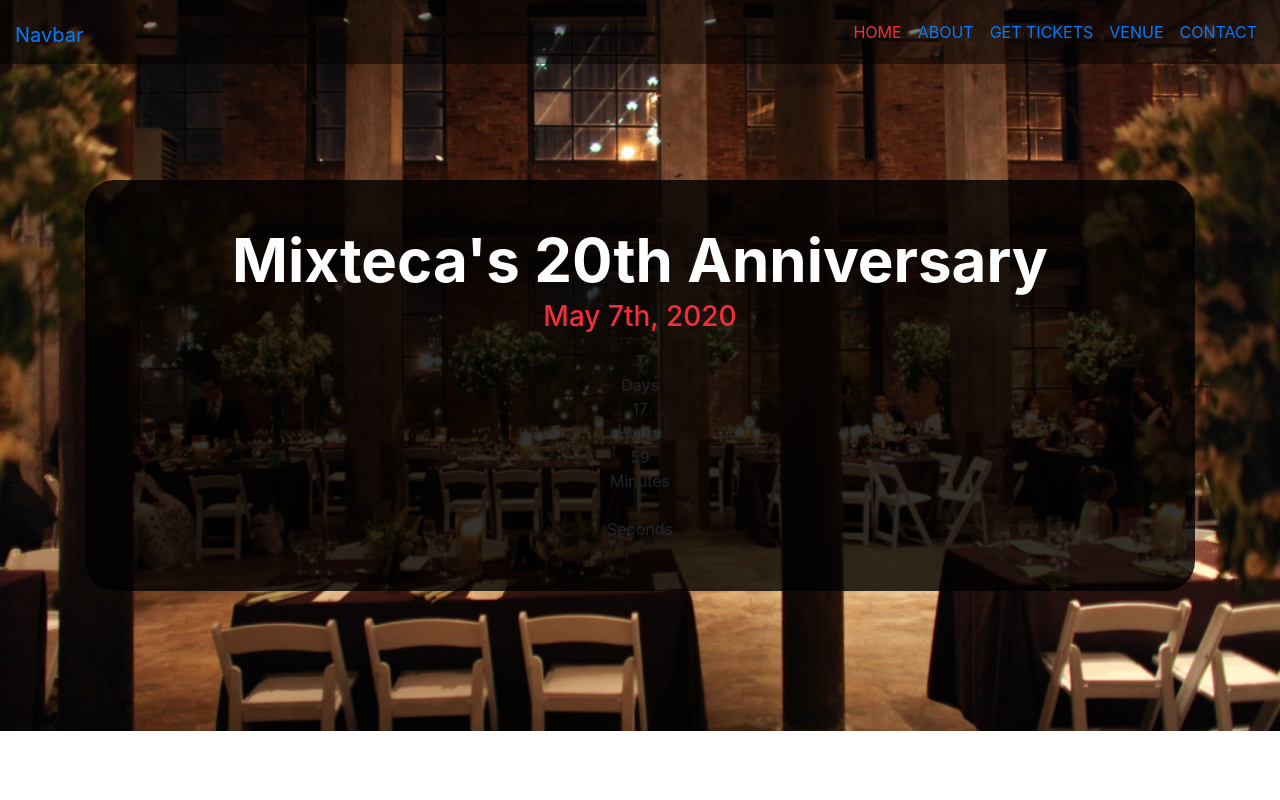
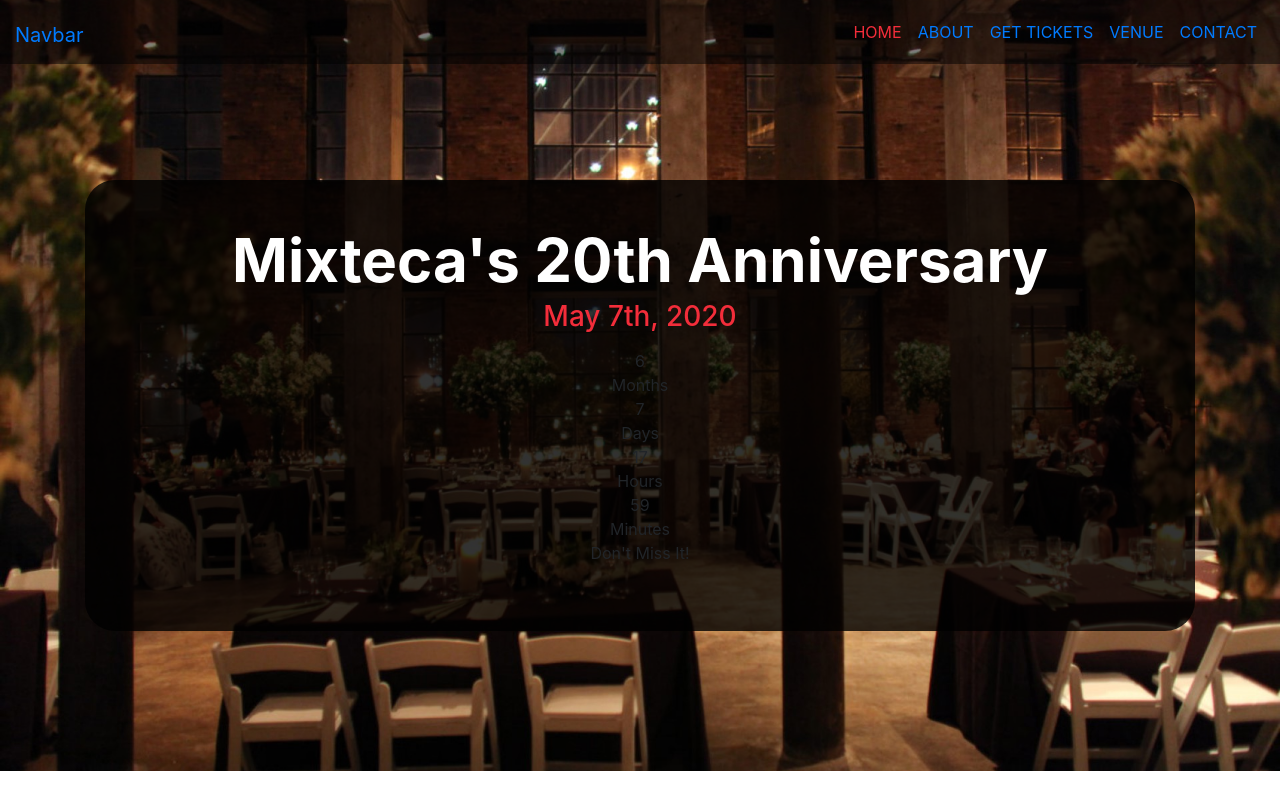
Before and after one commit to edmorales94/Mixteca-Organization, a website: page index.html in a window 1280 px wide. Shown: the top 800 px of the page. Drawn offline with nearby package versions, Linux system fonts and the light colour scheme.

Commit message:
Added countdown code section

```diff
--- a/index.html
+++ b/index.html
@@ -69,23 +69,24 @@
                     <div class="header-banner">
                         <h1>Mixteca's <span>20th Anniversary</span></h1>
                         <h3>May 7th, 2020</h3>
-                        <div id="clockdiv">
+                        <div id="clockdiv" class="col-md-12">
                             <div>
-                                <span class=" col days" id="day"></span>
+                                <span class="months" id="month"></span>
+                                <div class="textInformation">Months</div>
+                            </div>
+                            <div>
+                                <span class="days" id="day"></span>
                                 <div class="textInformation">Days</div>
                             </div>
                             <div>
-                                <span class="col hours" id="hour"></span>
+                                <span class="hours" id="hour"></span>
                                 <div class="textInformation">Hours</div>
                             </div>
                             <div>
-                                <span class="col minutes" id="minute"></span>
+                                <span class="minutes" id="minute"></span>
                                 <div class="textInformation">Minutes</div>
                             </div>
-                            <div>
-                                <span class="col days" id="second"></span>
-                                <div class="textInformation">Seconds</div>
-                            </div>
+                            <p id="clock-message">Don't Miss It!</p>
                         </div>
                     </div>
                 </div>
```
